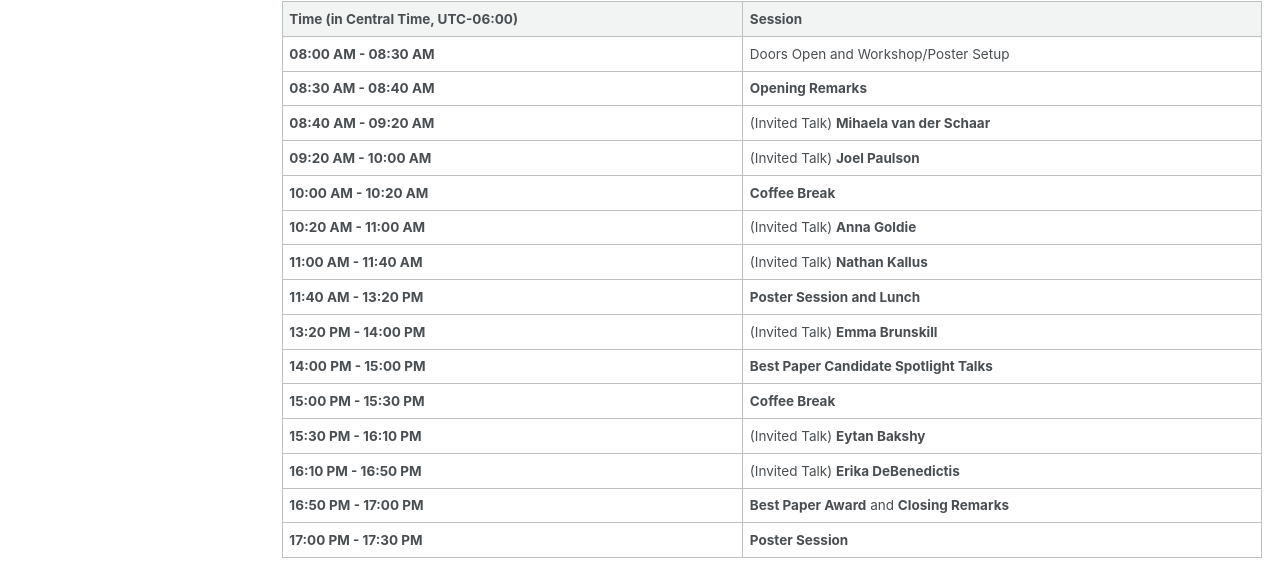
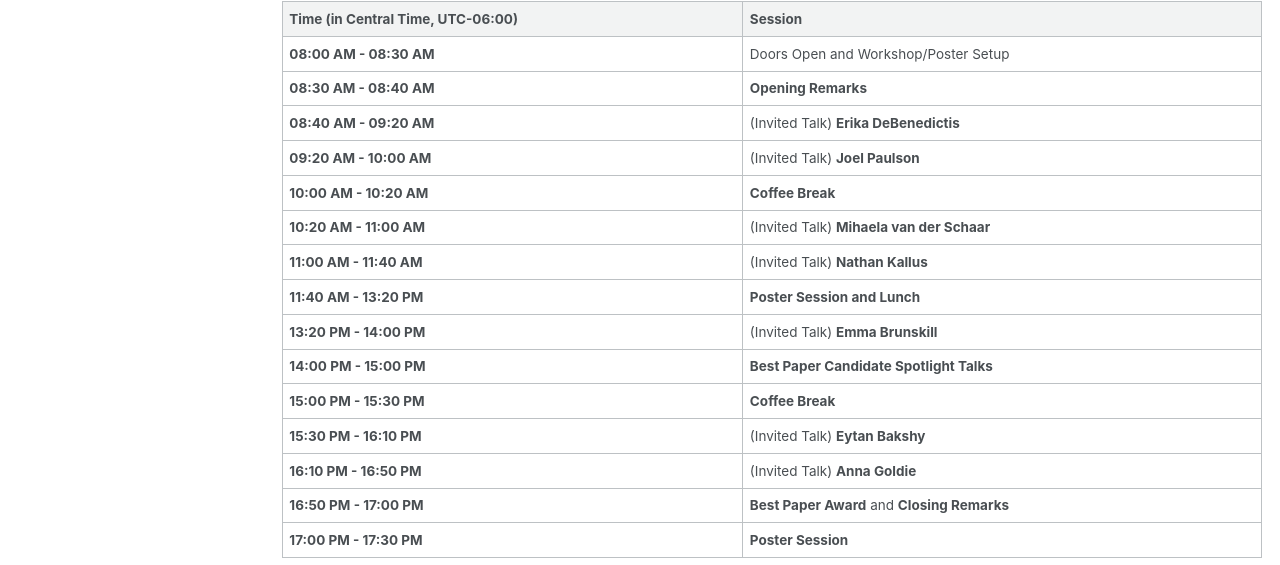
Before and after one commit to realworldml/neurips2023, a Jekyll site: the page built from _pages/schedule.md, in a window 1280 px wide. Shown: the part 159-724 px from the top of the page. Built offline with Jekyll 4.4.1, drawn with Linux system fonts in a browser that asks for light colours.

```diff
--- a/_pages/schedule.md
+++ b/_pages/schedule.md
@@ -9,17 +9,17 @@ author_profile: true
 ------------ | ------------
 **08:00 AM - 08:30 AM**  <a ></a> |	Doors Open and Workshop/Poster Setup
 **08:30 AM - 08:40 AM**  <a ></a> |	**Opening Remarks**
-**08:40 AM - 09:20 AM**  <a ></a> |	(Invited Talk) **Mihaela van der Schaar**
+**08:40 AM - 09:20 AM**  <a ></a> |	(Invited Talk) **Erika DeBenedictis**
 **09:20 AM - 10:00 AM**  <a ></a> |	(Invited Talk) **Joel Paulson**
 **10:00 AM - 10:20 AM**  <a ></a> |	**Coffee Break**
-**10:20 AM - 11:00 AM**  <a ></a> |	(Invited Talk) **Anna Goldie**
+**10:20 AM - 11:00 AM**  <a ></a> |	(Invited Talk) **Mihaela van der Schaar**
 **11:00 AM - 11:40 AM**  <a ></a> |	(Invited Talk) **Nathan Kallus**
 **11:40 AM - 13:20 PM**  <a ></a> |	**Poster Session and Lunch**
 **13:20 PM - 14:00 PM**  <a ></a> |	(Invited Talk) **Emma Brunskill**
 **14:00 PM - 15:00 PM**  <a ></a> |	**Best Paper Candidate Spotlight Talks**
 **15:00 PM - 15:30 PM**  <a ></a> |	**Coffee Break**
 **15:30 PM - 16:10 PM**  <a ></a> |	(Invited Talk) **Eytan Bakshy**
-**16:10 PM - 16:50 PM**  <a ></a> |	(Invited Talk) **Erika DeBenedictis**
+**16:10 PM - 16:50 PM**  <a ></a> |	(Invited Talk) **Anna Goldie**
 **16:50 PM - 17:00 PM**  <a ></a> |	**Best Paper Award** and **Closing Remarks**
 **17:00 PM - 17:30 PM**  <a ></a> |	**Poster Session**
 
```
